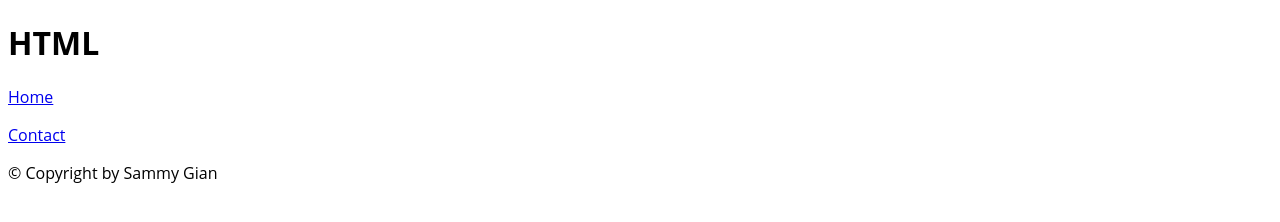
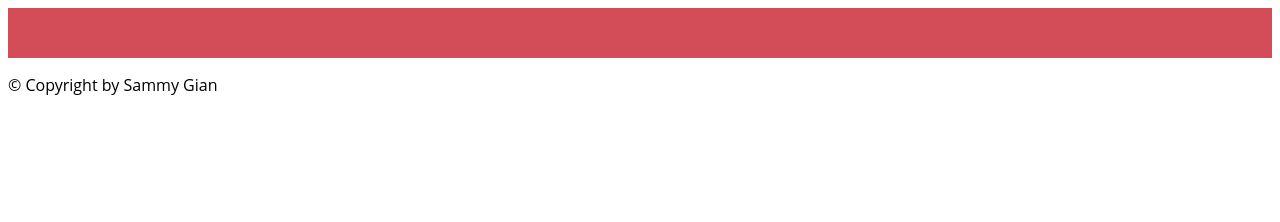
Before and after one commit to 1Gian/Kakamega-county, a plain HTML site: page index.html in a window 1280 px wide. Drawn offline with Linux system fonts and the light colour scheme.

Commit message:
headercss

```diff
--- a/index.html
+++ b/index.html
@@ -18,28 +18,16 @@
 	</head>
 
 	<body>
-		<div>
-			<header>
-				<h1>HTML</h1>
-			</header>
-			<nav>
-				<p>
-					<a href="/">Home</a>
-				</p>
-				<p>
-					<a href="/contact">Contact</a>
-				</p>
-			</nav>
+		<div id="header">
 
-			<div>
+		</div>
 
-			</div>
 
 			<footer>
 				<p>
 					&copy; Copyright  by Sammy Gian
 				</p>
 			</footer>
-		</div>
+
 	</body>
 </html>
--- a/style/main.css
+++ b/style/main.css
@@ -9,3 +9,11 @@
 body {
 	 font-family: "Open Sans" ;
 }
+
+div#header {
+
+	width: 100%;
+	height: 50px;
+	background-color: #D24D57;
+
+}
```
